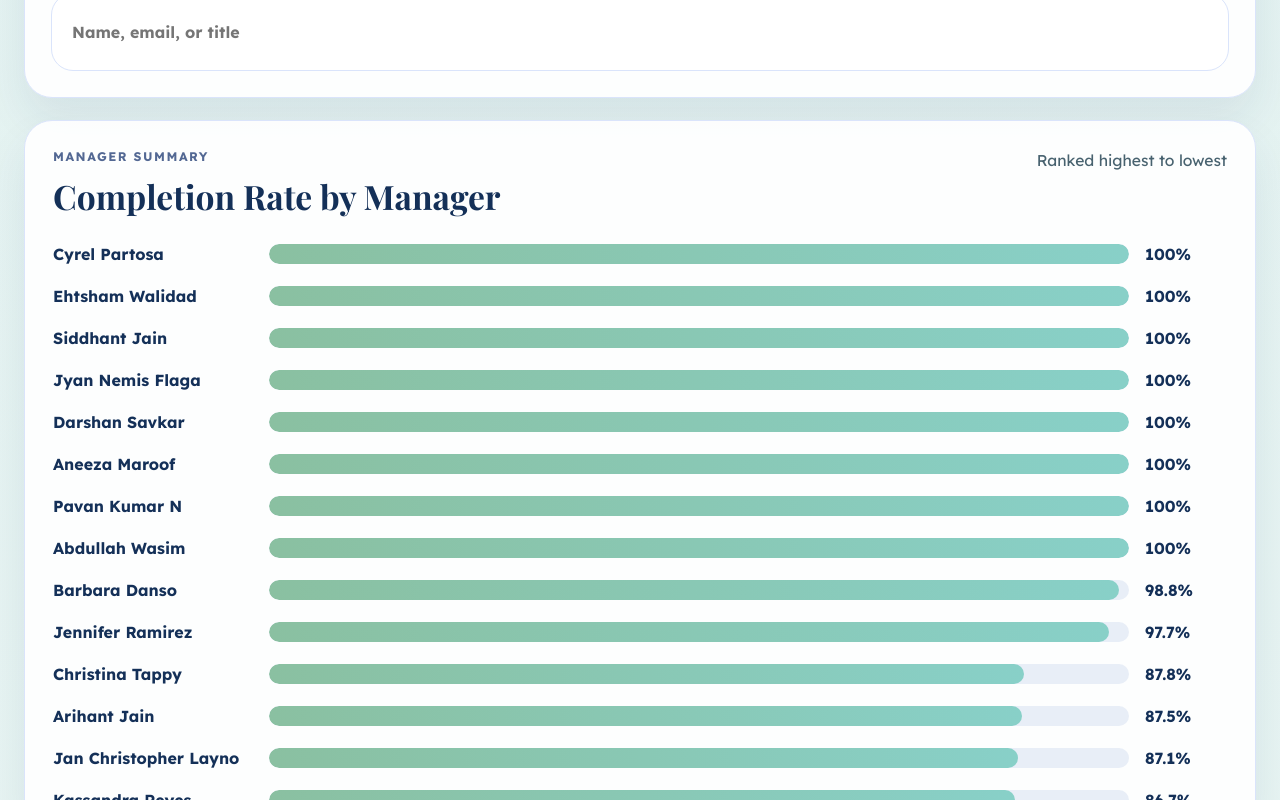
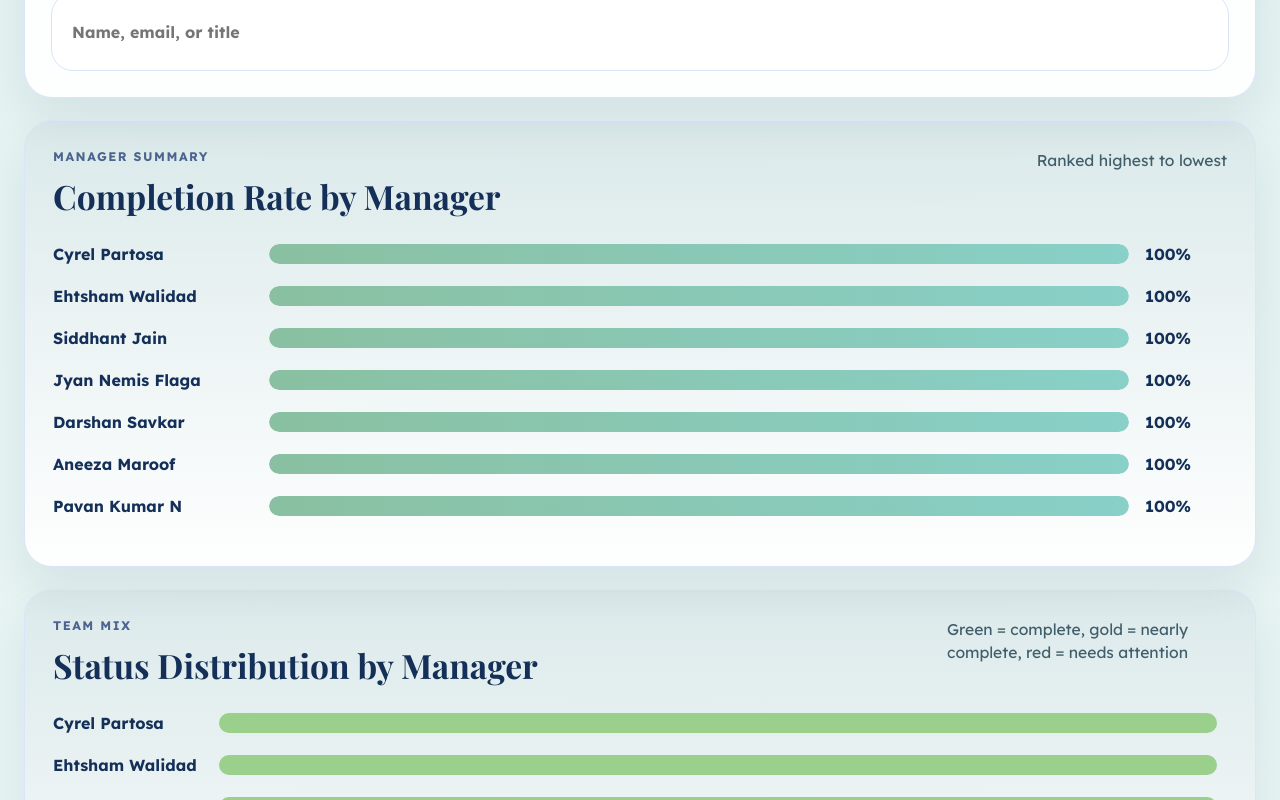
Before and after one commit to andallom-sys/trainual-completion, a Next.js app: page / in a window 1280 px wide. Shown: the part 2020-2820 px from the top of the page. Built offline with nearby package versions, Linux system fonts and the light colour scheme; no server answers; the database is empty.

Commit message:
Adjust chart viewport and final status colors

```diff
--- a/app/globals.css
+++ b/app/globals.css
@@ -7,8 +7,8 @@
   --nao-blue-soft: #82c3db;
   --nao-lilac: #ab9dc6;
   --nao-lilac-soft: #9a89bb;
-  --nao-gold: #ebc08a;
-  --nao-red: #d98b7f;
+  --nao-gold: #ffe599;
+  --nao-red: #e08178;
   --nao-cream: #f5fbf4;
   --nao-mist: #e6f2f7;
   --nao-border: #dae4fb;
@@ -52,6 +52,11 @@ a {
   border-radius: 28px;
   background: rgba(255, 255, 255, 0.92);
   box-shadow: var(--nao-shadow);
+}
+
+.chart-panel {
+  background:
+    linear-gradient(180deg, rgba(30, 53, 101, 0.05), rgba(255, 255, 255, 0.96));
 }
 
 .hero-layout {
@@ -256,7 +261,7 @@ a {
 }
 
 .chart-scroll {
-  max-height: 560px;
+  max-height: 294px;
   overflow-y: auto;
   padding-right: 10px;
 }
```
